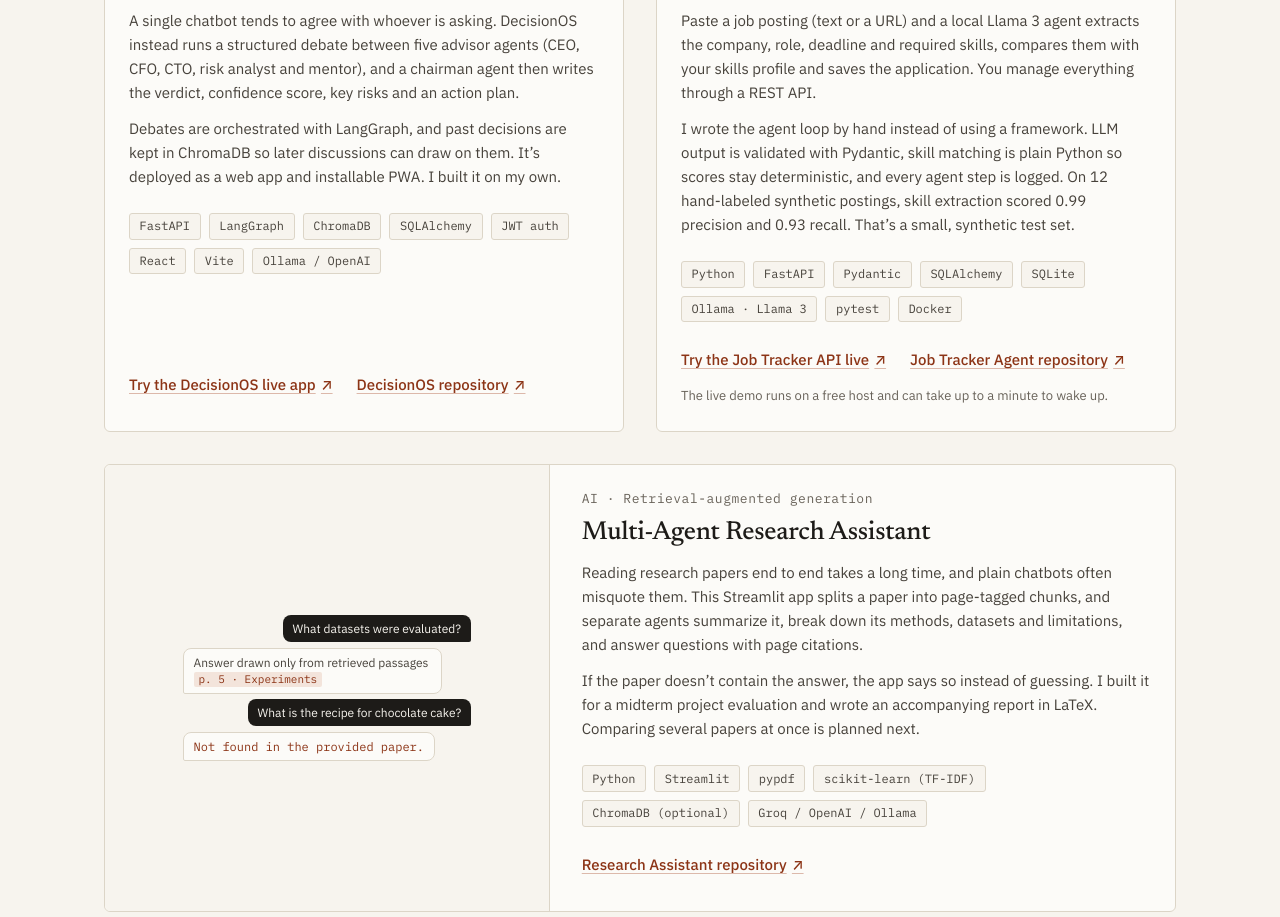
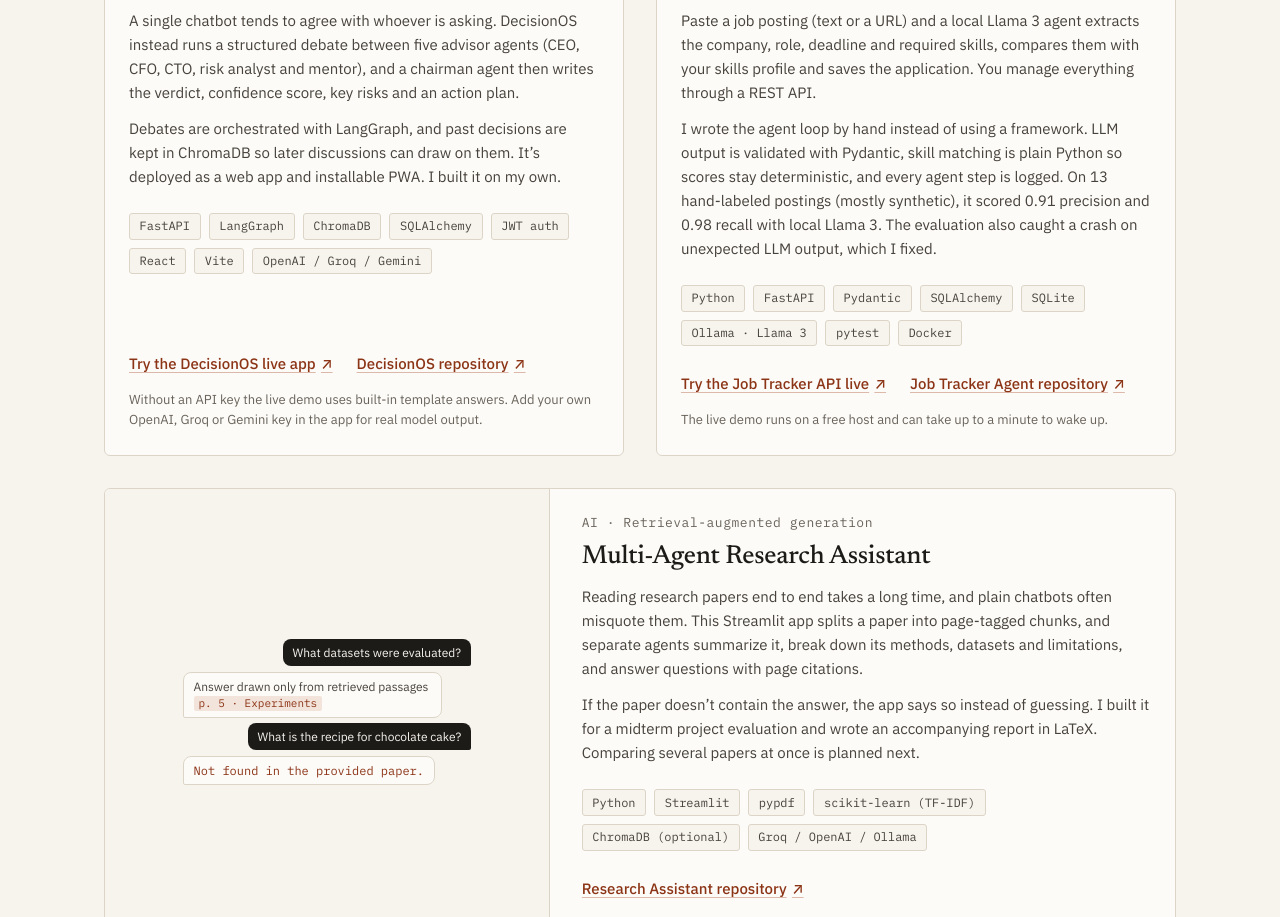
Before and after one commit to Shaaan2005/Shaaan2005.github.io, a plain HTML site: page index.html in a window 1280 px wide. Shown: the part 3991-4908 px from the top of the page. Drawn offline with Linux system fonts and the light colour scheme; animation ran at ten frames a second.

Commit message:
Correct DecisionOS providers and demo note; update Job Tracker and resume to measured evaluation results
Co-Authored-By: Claude Opus 5.5 <noreply@anthropic.com>

```diff
--- a/index.html
+++ b/index.html
@@ -327,12 +327,13 @@
               discussions can draw on them. It’s deployed as a web app and installable PWA. I built it on my own.
             </p>
             <ul class="tags" aria-label="Technologies used">
-              <li>FastAPI</li><li>LangGraph</li><li>ChromaDB</li><li>SQLAlchemy</li><li>JWT auth</li><li>React</li><li>Vite</li><li>Ollama / OpenAI</li>
+              <li>FastAPI</li><li>LangGraph</li><li>ChromaDB</li><li>SQLAlchemy</li><li>JWT auth</li><li>React</li><li>Vite</li><li>OpenAI / Groq / Gemini</li>
             </ul>
             <div class="links">
               <a class="link-arrow" href="https://decisionos-ai-boardroom.vercel.app">Try the DecisionOS live app <span aria-hidden="true">↗</span></a>
               <a class="link-arrow" href="https://github.com/Shaaan2005/decisionos-ai-boardroom">DecisionOS repository <span aria-hidden="true">↗</span></a>
             </div>
+            <p class="link-note">Without an API key the live demo uses built-in template answers. Add your own OpenAI, Groq or Gemini key in the app for real model output.</p>
           </article>
 
           <!-- Job Tracker Agent -->
@@ -358,8 +359,8 @@
             <p>
               I wrote the agent loop by hand instead of using a framework. LLM output is validated with Pydantic,
               skill matching is plain Python so scores stay deterministic, and every agent step is logged.
-              On 12 hand-labeled synthetic postings, skill extraction scored 0.99 precision and 0.93 recall.
-              That’s a small, synthetic test set.
+              On 13 hand-labeled postings (mostly synthetic), it scored 0.91 precision and 0.98 recall with
+              local Llama&nbsp;3. The evaluation also caught a crash on unexpected LLM output, which I fixed.
             </p>
             <ul class="tags" aria-label="Technologies used">
               <li>Python</li><li>FastAPI</li><li>Pydantic</li><li>SQLAlchemy</li><li>SQLite</li><li>Ollama · Llama&nbsp;3</li><li>pytest</li><li>Docker</li>
```
Also changed, not shown: 1 other file.
